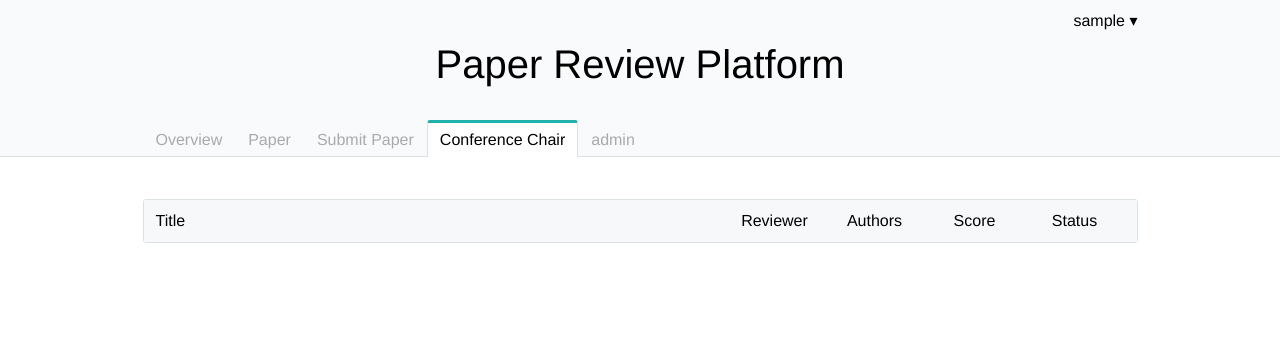
After one commit to SebastianKapunkt/paper-review-platform, a Flask app: page /conference_chair in a window 1280 px wide. The commit adds this page. Shown: the top 342 px of the page. Run offline with Flask 2, Linux system fonts and the light colour scheme; the visitor is signed in with stand-in values (Sample User, id 1); data comes from the database, SQL or seed files in the repository; data that the repository does not hold is empty.

Commit message:
Adds lots of stuff -- sry

```diff
--- a/app/__init__.py
+++ b/app/__init__.py
@@ -11,7 +11,7 @@ db.init_app(app)
 
 from app import db_init
 with app.app_context():
-    # db.drop_all()
+    #db.drop_all()
     db.create_all()
     db_init.init_db()
 
--- a/app/db_init.py
+++ b/app/db_init.py
@@ -9,11 +9,11 @@ def init_db():
         council = Role()
         reviewer = Role()
         council.name = 'council'
-        reviewer.name = 'reviewer'
+        reviewer.name = 'default'
         db.session.add(council)
         db.session.add(reviewer)
         db.session.commit()
 
         user_controller.create_user('admin', 'admin@paper-review.de', 'superpassword', ' ', ' ')
         admin = User.query.filter_by(username='admin').first()
-        user_controller.set_user_role(admin.id, 'admin')
+        user_controller.set_user_role({admin.id}, 'admin')
--- a/app/static/styles/dropdown.css
+++ b/app/static/styles/dropdown.css
@@ -2,7 +2,7 @@
 .dropbtn {
   border: none;
   cursor: pointer;
-  line-height: 48px;
+  line-height: 42px;
 }
 
 /* The container <div> - needed to position the dropdown content */
--- a/app/static/styles/nav.css
+++ b/app/static/styles/nav.css
@@ -3,22 +3,7 @@ body {
   padding: 0;
   margin: 0;
   font-family: "Helvetica";
-  overflow-y:scroll;
-}
-
-.header {
-  display: flex;
-  justify-content: center;
-  height: 80px;
-  width: 100%;
-  background: #f9fafc;
-}
-
-.header > div {
-  width: 100%;
-  max-width: 800px;
-  display: flex;
-  justify-content: center;
+  overflow-y: scroll;
 }
 
 .nav {
@@ -104,16 +89,26 @@ body {
   color: black !important;
 }
 
-.header_bar {
+.header_bar{
+  display: flex;
+  flex-flow: column;
+  align-items: center;
+  width: 100%;
+  background-color: #f9fafc;
+  color: black;
+}
+
+.header_bar > div:first-child {
+  width: 100%;
+  max-width: 995px;
+  text-align: right;
+}
+
+.header {
   display: flex;
   justify-content: center;
-  text-align: right;
-  vertical-align: middle;
-  background-color: #222;
-  color: lightgray;
+  width: 100%;
+  font-size: 2.5em;
+  margin-bottom: 32px;
+  max-width: 995px;
 }
-
-.header_bar > div {
-  width: 100%;
-  max-width: 980px;
-}
--- a/app/static/styles/paper.css
+++ b/app/static/styles/paper.css
@@ -2,7 +2,7 @@
   display: flex;
   flex-flow: row;
   justify-content: space-between;
-  margin-top: 20px;
+  margin-top: 42px;
 }
 
 .paper_bar a {
@@ -75,8 +75,12 @@
 
 .paper-container > div > div:nth-child(2),
 .paper-container > div > div:nth-child(3),
+.paper-container > div > div:nth-child(4),
+.paper-container > div > div:nth-child(5),
 .paper-container a > div > div:nth-child(2),
-.paper-container a > div > div:nth-child(3){
+.paper-container a > div > div:nth-child(3),
+.paper-container a > div > div:nth-child(4),
+.paper-container a > div > div:nth-child(5){
   min-width: 100px;
   text-align: center;
 }
--- a/app/templates/admin.html
+++ b/app/templates/admin.html
@@ -4,9 +4,7 @@
     <div>
         <select multiple name="user_ids" class="select-box">
             {% for user in users %}
-            {% if user['id'] != session['user_id'] %}
-            <option value="{{user['id']}}"> {{user['username']}} </option>
-            {% endif %}
+            <option value="{{user['user_id']}}"> {{user['username']}} -- {{user['role']}} </option>
             {% endfor %}
         </select>
         <div>
--- /dev/null
+++ b/app/templates/chair.html
@@ -0,0 +1,34 @@
+{% extends "layout.html" %} {% block content %}
+<div class="container paper-container">
+    <div>
+        <div>Title</div>
+        <div>Reviewer</div>
+        <div>Authors</div>
+        <div>Score</div>
+        <div>Status</div>
+    </div>
+    {% for paper in papers %}
+    <a href="{{url_for('council_edit_paper', paper_id=paper.id)}}">
+        <div>
+            <div>{{paper.title}}</div>
+            <div>
+                {% for review in paper.reviews %}
+                <div>
+                    {{review.user.username}}
+                </div>
+                {% endfor %}
+            </div>
+            <div>
+                {% for author in paper.authors %}
+                <div>
+                    {{author.user.username}}
+                </div>
+                {% endfor %}
+            </div>
+            <div>{{paper.get_score()}}</div>
+            <div>{{paper.status}}</div>
+        </div>
+    </a>
+    {% endfor %}
+</div>
+{% endblock %}
--- a/app/templates/edit_paper.html
+++ b/app/templates/edit_paper.html
@@ -1,6 +1,6 @@
 {% extends "layout.html" %} {% block content %}
 <div class="container">
-    <form action="/paper/{{ paper.id }}/edit" method="post" onsubmit="selectAllOptions(collaboratorsId, reviewerId);" class="paper-flow">
+    <form action="{{url_for('edit_paper', paper_id=paper.id)}}" method="post" onsubmit="selectAllOptions(collaboratorsId);" class="paper-flow">
         <div class="left-side">
             <div class="group">
                 <input type="text" name="title" required value="{{paper.title}}">
@@ -21,7 +21,6 @@
                     <option value="{{user['id']}}"> {{user['username']}}</option>
                     {% endfor %}
                 </select>
-
                 <div>
                     <div onClick="put(allUsersId, collaboratorsId)"> Add &rarr; </div>
                     <div onClick="put(collaboratorsId, allUsersId)"> &larr; Remove </div>
--- a/app/templates/layout.html
+++ b/app/templates/layout.html
@@ -2,6 +2,7 @@
 <html>
 
 <head>
+    <title>{{title}}</title>
     <link rel="stylesheet" href="/static/styles/nav.css?q=1280549780" type="text/css" media="screen" charset="utf-8" />
     <link rel="stylesheet" href="/static/styles/dropdown.css?q=1280549780" type="text/css" media="screen" charset="utf-8" />
     <link rel="stylesheet" href="/static/styles/paper.css?q=1280549780" type="text/css" media="screen" charset="utf-8" />
@@ -28,25 +29,28 @@
             if (/signin/.test(loc)) {
                 $('#signin').addClass('active');
             }
-            if (/authored/.test(loc)){
+            if (/authored/.test(loc)) {
                 $('#submitted').addClass('active');
                 $('#overview').addClass('active');
             }
-            if (/to_review/.test(loc)){
+            if (/to_review/.test(loc)) {
                 $('#to_review').addClass('active');
                 $('#overview').addClass('active');
+            }
+            if (/conference_chair/.test(loc)) {
+                $('#chair').addClass('active');
+            }
+            if (/admin/.test(loc)) {
+                $('#admin').addClass('active');
             }
         });
     </script>
 
     <script>
 
-        function selectAllOptions(select, select2) {
+        function selectAllOptions(select) {
             for (var i = 0; i < select.options.length; i++) {
                 select.options[i].selected = true;
-            }
-            for (var i = 0; i < select2.options.length; i++) {
-                select2.options[i].selected = true;
             }
         }
 
@@ -89,10 +93,8 @@
 </head>
 
 <body>
-
     <header>
         <div class="header_bar">
-            <div>
             {% if session.logged_in %}
             <div class="dropdown">
                 <div class="dropbtn">{{session.username}} &#x25BE;</div>
@@ -102,11 +104,10 @@
                 </div>
             </div>
             {% endif %}
-            </div>
-        </div>
             <div class="header">
                 <div>
-                <h1>Paper Review Platform</h1>
+                    Paper Review Platform
+                </div>
             </div>
         </div>
         {% if session.logged_in %}
@@ -133,6 +134,23 @@
                         </div>
                     </a>
                 </div>
+                {% if session['role'] == "council" or session['role'] == "admin" %}
+                <div id="chair">
+                    <a href="{{ url_for('conference_chair') }}">
+                        <div>
+                            Conference Chair
+                        </div>
+                    </a>
+                </div>
+                {% endif %} {% if session['role'] == "admin" %}
+                <div id="admin">
+                    <a href="{{ url_for('admin_page') }}">
+                        <div>
+                            admin
+                        </div>
+                    </a>
+                </div>
+                {% endif %}
             </div>
         </div>
         {% else %}
--- a/app/templates/show_paper.html
+++ b/app/templates/show_paper.html
@@ -4,9 +4,11 @@
         <div class="item-container">
             <div>
                 <div>Title</div>
-                <a href="/paper/{{paper.id}}/edit">
+                {% if can_edit %}
+                <a href="{{url_for('edit_paper', paper_id=paper.id)}}">
                     <div>Edit</div>
                 </a>
+                {% endif %}
             </div>
             <div>{{paper.title}}</div>
         </div>
--- a/app/templates/submission.html
+++ b/app/templates/submission.html
@@ -18,7 +18,7 @@
             <div class="select-box">
                 <select multiple id="allUsersId" name="allUsers">
                     {% for user in users %}
-                    <option value="{{user['id']}}"> {{user['username']}}</option>
+                    <option value="{{user['user_id']}}"> {{user['username']}}</option>
                     {% endfor %}
                 </select>
 
--- a/app/templates/to_review.html
+++ b/app/templates/to_review.html
@@ -3,7 +3,7 @@
     <div>
         <div>Title</div>
         <div>Authors</div>
-        <div>score</div>
+        <div>Score</div>
     </div>
     {% for paper in papers %}
     <a href="/paper/{{paper['paper'].id}}/review">
--- a/app/views.py
+++ b/app/views.py
@@ -41,6 +41,7 @@ def signin():
             session['logged_in'] = True
             session['username'] = user_dict['username']
             session['user_id'] = user_dict['user_id']
+            session['role'] = user_dict['role']
             return redirect('/')
         else:
             flash('Error wrong Username or Password')
@@ -91,16 +92,26 @@ def create_paper():
 @app.route('/paper/<int:paper_id>/edit', methods=['POST', 'GET'])
 @login_required
 def edit_paper(paper_id):
+    paper = paper_controller.get(paper_id)
+    if not paper_controller.is_author(paper, session['user_id']):
+        return redirect(url_for('show_paper', paper_id=paper_id))
+
     if request.method == 'POST':
         title = request.form['title']
         abstract = request.form['abstract']
         submit = request.form['submit']
         collaborators = request.form.getlist('collaborators')
-        reviwers = request.form.getlist('reviewer')
+
+        print(collaborators)
 
         if(submit != "cancel"):
             paper_controller.save_paper(
-                paper_id, title, abstract, collaborators, reviwers)
+                paper_id,
+                title,
+                abstract,
+                collaborators,
+                None
+            )
 
         if(submit == "redirect"):
             return redirect(url_for('edit_paper', paper_id=paper_id))
@@ -109,10 +120,10 @@ def edit_paper(paper_id):
 
     if request.method == 'GET':
         all_user = user_controller.list()
-        print("all user")
-        print(all_user)
-        paper = paper_controller.get(paper_id)
-        filtered_user = paper_controller.filter_resolved_user(paper, all_user)
+        filtered_user = paper_controller.filter_resolved_user(
+            paper,
+            all_user
+        )
 
         return render_template(
             'edit_paper.html',
@@ -127,11 +138,12 @@ def edit_paper(paper_id):
 def show_paper(paper_id):
     if request.method == 'GET':
         paper = paper_controller.get(paper_id)
-
+        can_edit = paper_controller.is_author(paper, session['user_id'])
         return render_template(
             'show_paper.html',
             title=paper.title,
-            paper=paper
+            paper=paper,
+            can_edit=can_edit
         )
 
 
@@ -197,3 +209,47 @@ def authored_by_user():
 def to_review_by_user():
     papers = paper_controller.get_papers_to_review_by_user(session['user_id'])
     return render_template('to_review.html', title="Paper", papers=papers)
+
+
+@app.route('/conference_chair', methods=['GET'])
+@login_required
+@requires_roles('council', 'admin')
+def conference_chair():
+    papers = paper_controller.get_papers()
+    return render_template('chair.html', title="Conference Chair", papers=papers)
+
+
+@app.route('/paper/<int:paper_id>/council/edit', methods=['GET', 'POST'])
+@login_required
+@requires_roles('council', 'admin')
+def council_edit_paper(paper_id):
+    paper = paper_controller.get(paper_id)
+    if request.method == 'GET':
+        all_user = user_controller.list()
+        filtered_user = paper_controller.filter_resolved_user(
+            paper,
+            all_user
+        )
+        return render_template(
+            'council_edit_paper.html',
+            title="Conference Chair",
+            paper=paper,
+            filtered_user=filtered_user
+        )
+    if request.method == 'POST':
+        submit = request.form['submit']
+        reviwers = request.form.getlist('reviewer')
+
+        if(submit != "cancel"):
+            paper_controller.save_paper(
+                paper_id,
+                None,
+                None,
+                None,
+                reviwers
+            )
+
+        if(submit == "redirect"):
+            return redirect(url_for('conference_chair'))
+        else:
+            return redirect(url_for('council_edit_paper', paper_id=paper_id))
```
Also changed, not shown: app/models.py (+13 -1 lines), app/paper_controller.py (+19 -9 lines), app/templates/council_edit_paper.html (added, +68 -0 lines), app/user_controller.py (+12 -4 lines). Lines whose indentation alone changed are shown as unchanged.
